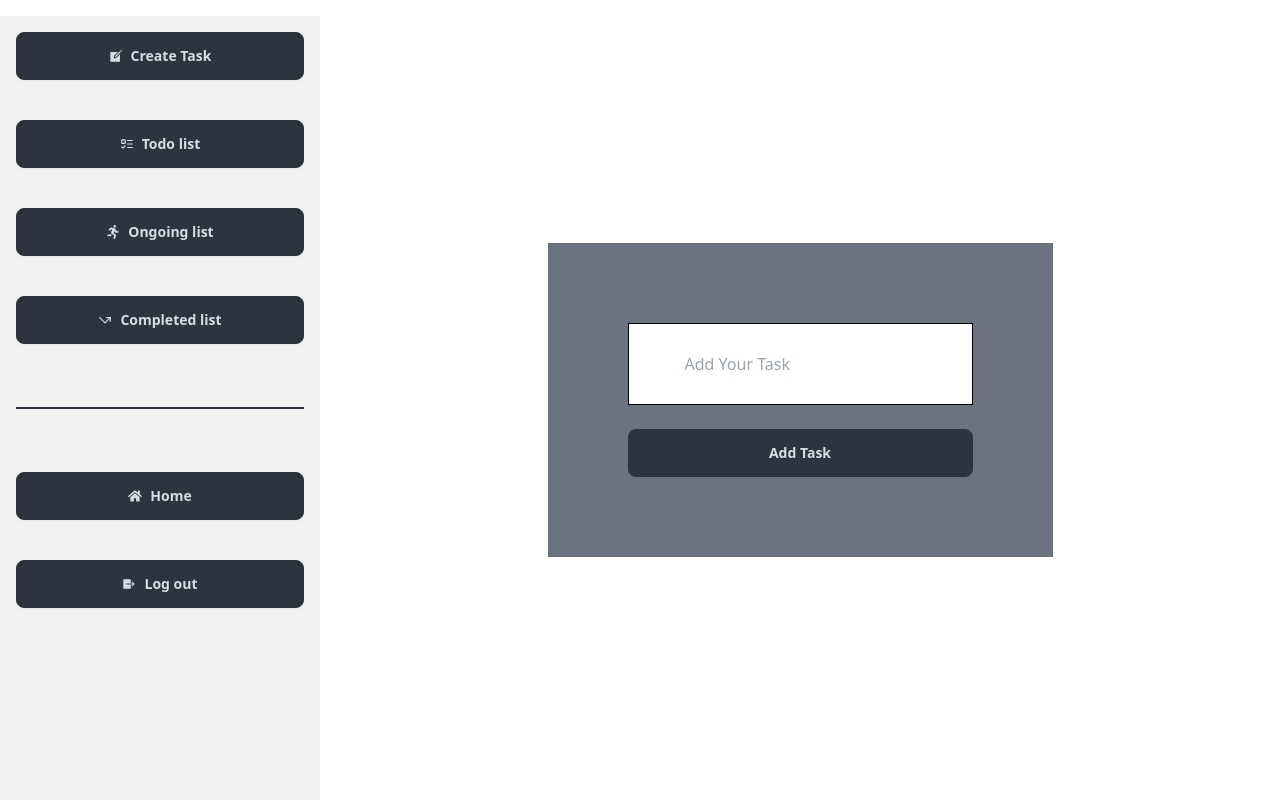
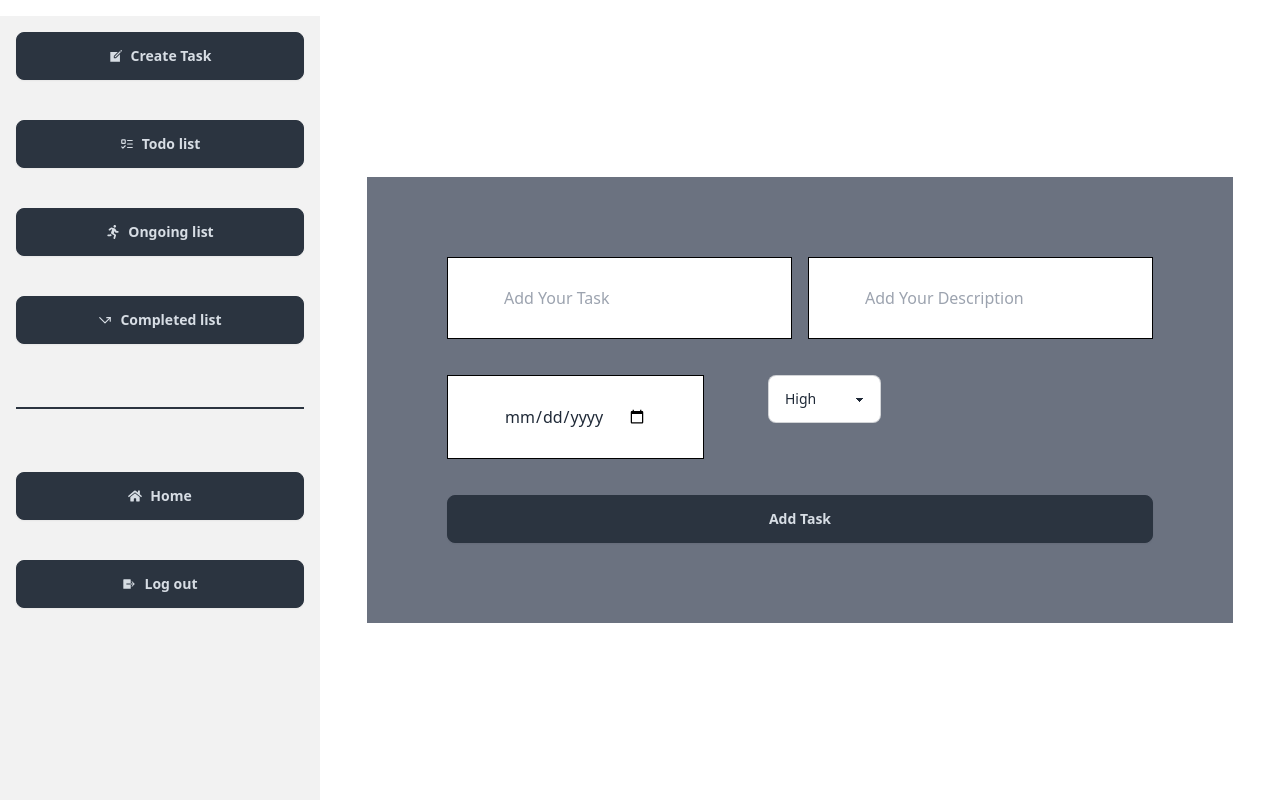
Before and after one commit to Digontha/task-client, a React (Vite) app: page /dashboard in a window 1280 px wide. Built offline with nearby package versions, Linux system fonts and the light colour scheme; no server answers.

Commit message:
post task data in sever site

```diff
--- a/package.json
+++ b/package.json
@@ -10,6 +10,7 @@
     "preview": "vite preview"
   },
   "dependencies": {
+    "axios": "^1.6.2",
     "firebase": "^10.7.1",
     "localforage": "^1.10.0",
     "match-sorter": "^6.3.1",
--- /dev/null
+++ b/src/Axios/useAxiosPublic.jsx
@@ -0,0 +1,11 @@
+import axios from 'axios';
+
+const axiosPublic = axios.create({
+    baseURL: 'http://localhost:5000',
+
+  });
+const useAxiosPublic = () => {
+    return axiosPublic;
+};
+
+export default useAxiosPublic;
--- a/src/Pages/Dashboard/CreateTask.jsx
+++ b/src/Pages/Dashboard/CreateTask.jsx
@@ -1,13 +1,66 @@
-import React from 'react';
+import React, { useState } from 'react';
+import useAxiosPublic from '../../Axios/useAxiosPublic';
+import swal from 'sweetalert';
 
 const CreateTask = () => {
+
+    const axiosPublic = useAxiosPublic()
+    const [priority, setPriority] = useState('');
+    const handleAddTask = (e) => {
+        e.preventDefault();
+        const form = e.target
+
+        const tasks = form.task.value
+        const description = form.description.value
+        const deadline = form.deadline.value
+
+
+        const info = {
+            tasks,
+            description,
+            deadline,
+            priority
+        }
+
+        axiosPublic.post("/todo", info)
+            .then(res => {
+                console.log(res.data);
+                swal("Added", "You Task Add Successfully!", "success");
+                form.reset();
+            })
+            .catch(err => {
+                console.log(err);
+            })
+
+    }
     return (
-       <>
-       <div className=' flex flex-col gap-6 p-20 bg-gray-500'>
-        <input className='border border-5 border-black px-14 py-7' placeholder='Add Your Task' type="text" />
-        <input className='btn btn-neutral' type="submit" value="Add Task"/>
-       </div>
-       </>
+        <>
+            <form onSubmit={handleAddTask} className=' lg:flex lg:flex-col gap-6 p-20 bg-gray-500'>
+                <div className='lg:flex justify-between gap-4 mb-3'>
+                    <input name='task' className='border border-5 border-black px-14 py-7' placeholder='Add Your Task' type="text" />
+                    <input name='description' className='border border-5 border-black px-14 py-7' placeholder='Add Your Description' type="text" />
+                </div>
+
+                <div className='lg:flex gap-16 '>
+                    <input name='deadline' className='border border-5 border-black px-14 py-7 mb-3' placeholder='Add Your Deadline' type="date" />
+                    <div>
+                        <select
+                            value={priority}
+                            onChange={(e) => setPriority(e.target.value)}
+                            className='select select-bordered w-full max-w-xs'
+                        >
+                            <option disabled selected>
+                                Priority
+                            </option>
+                            <option value='High'>High</option>
+                            <option value='Medium'>Medium</option>
+                            <option value='Low'>Low</option>
+                        </select>
+                    </div>
+                </div>
+                <input className='btn btn-neutral' type="submit" value="Add Task" />
+            </form>
+        </>
     );
 };
 
```
Also changed, not shown: 1 other file (tests, documents, lock files or other folders).
